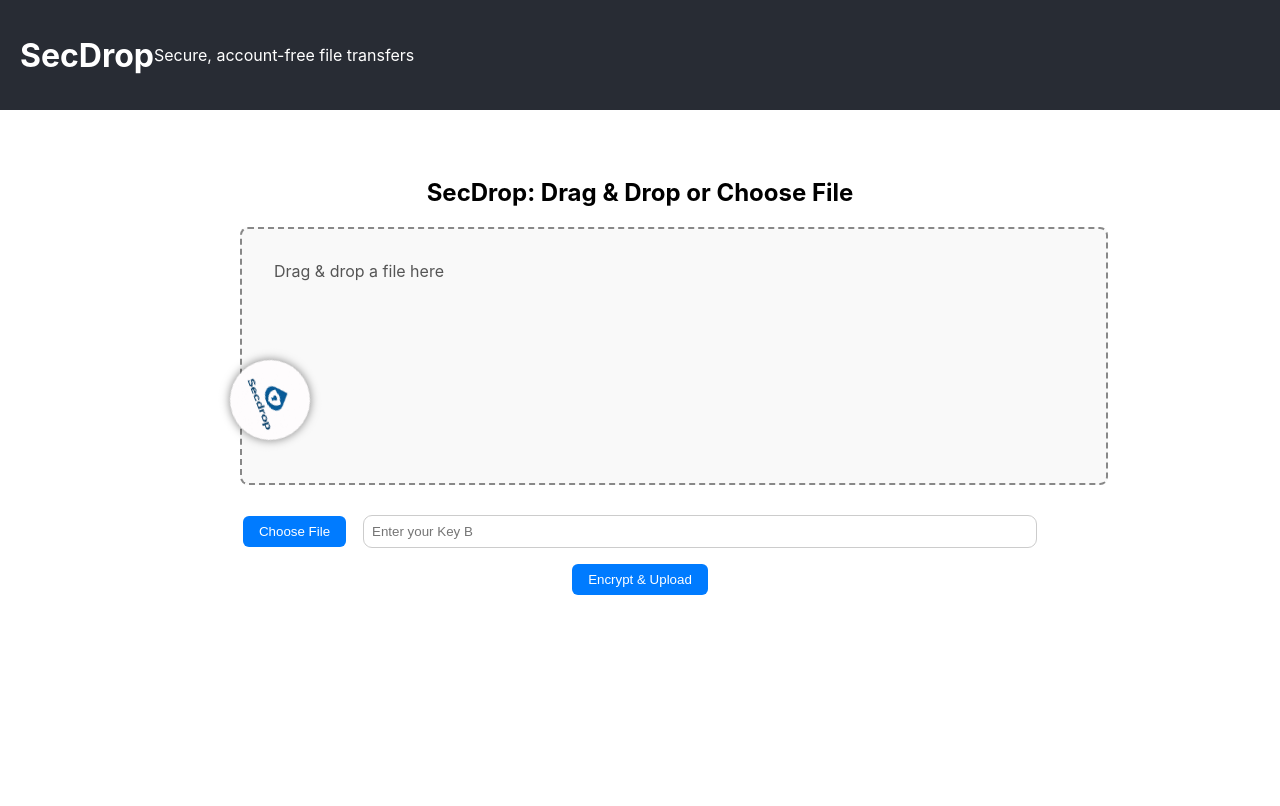
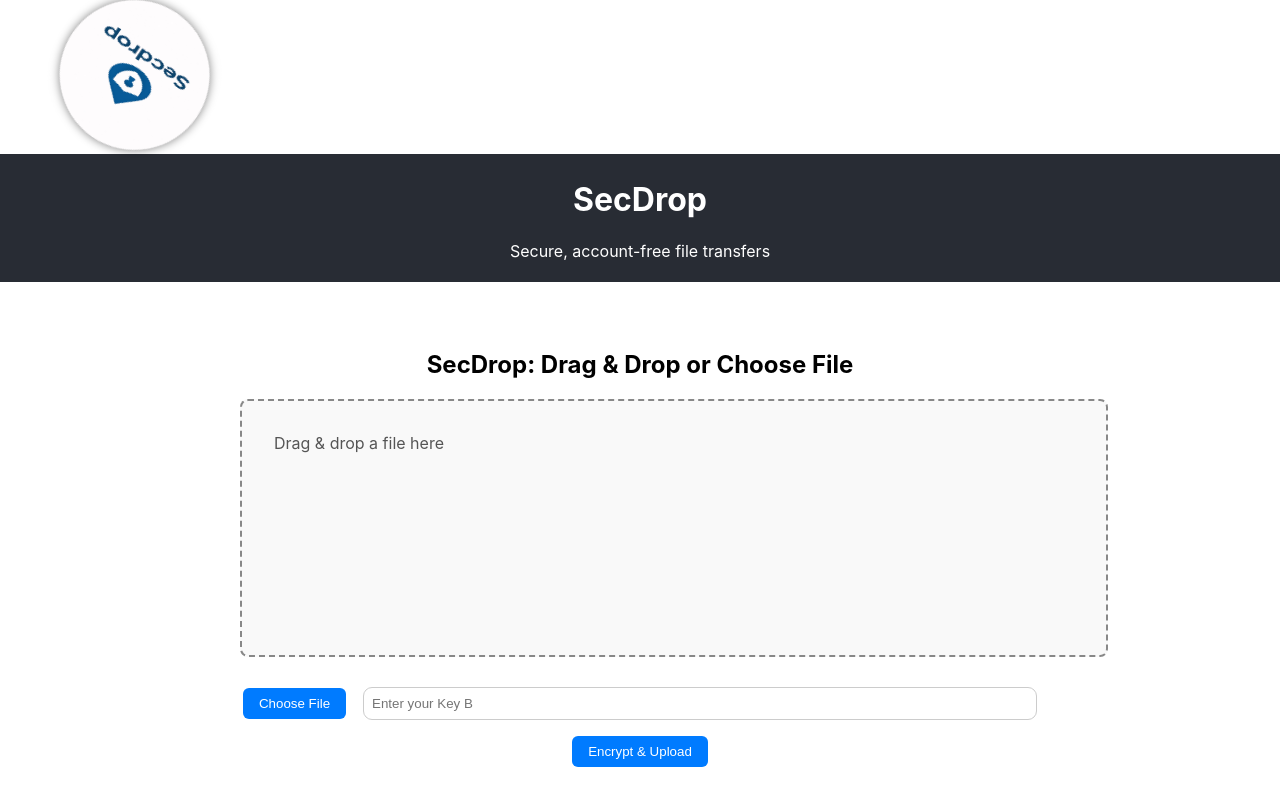
Before and after one commit to dilsidhu13/-SecDrop-Secure-File-Sharing-Web-Portal, a React (Create React App) app in the folder client/: page / in a window 1280 px wide. Shown: the top 806 px of the page. Built offline with nearby package versions, Linux system fonts and the light colour scheme.

Commit message:
Update Commit

```diff
--- a/client/src/App.css
+++ b/client/src/App.css
@@ -3,38 +3,30 @@
 }
 
 .App-header-text {
-  position: relative;
+
   background-color: #282c34;
   min-height: 100px;
-  display: flex;
-  align-items: center;
+  display: flow-root;
   font-size: inherit;
   color: white;
   padding: 5px 20px;
-  overflow: hidden; /* Ensures logo doesn't overflow the bar */
 }
 
 .App-logo {
-  position: absolute;
-  left: 0;
-  top: 50%;
-  transform: translateY(-50%);
-  height: 80px;
-  width: 80px;
+ height: 150px;
+  width: 150px;
+  margin-right: 1650px;
   border-radius: 50%;
   box-shadow: 0 0 10px rgba(0, 0, 0, 0.5);
   background-color: #282c34;
-  animation: roll-tire 5s linear infinite;
-  z-index: 2;
+  animation: roll-tire 10s linear infinite;
 }
 
 @keyframes roll-tire {
   0% {
-    left: 0;
-    transform: translateY(-50%) rotate(0deg);
+    transform: translateX(0) rotate(0deg);
   }
   100% {
-    left: calc(100% - 80px);
-    transform: translateY(-50%) rotate(360deg);
+    transform: translateX(100px) rotate(360deg);
   }
 }
```
